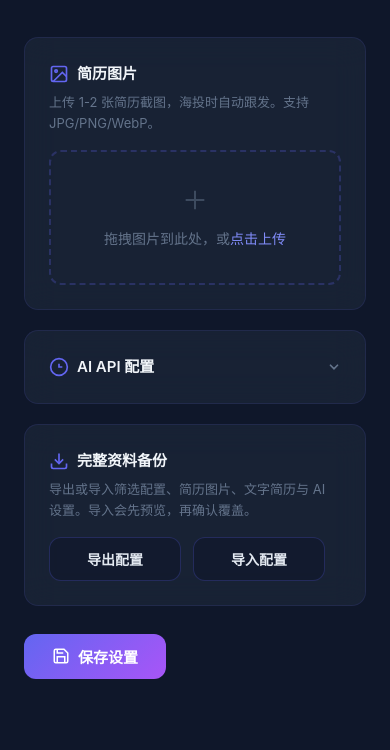
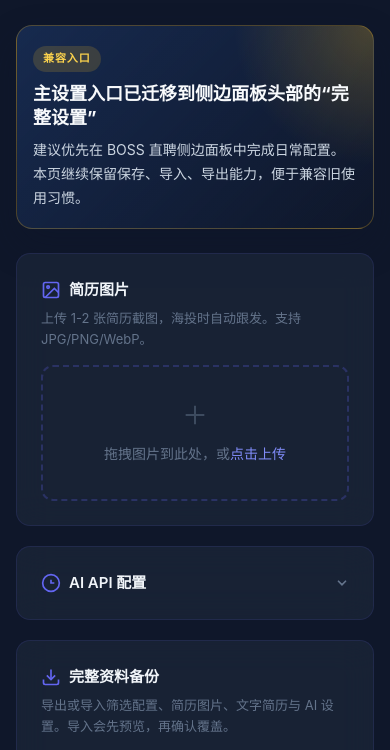
Before and after one commit to QiJi11/boss-hunter-extension, a browser extension: page src/options/options.html in a window 390 px wide. Shown: the part 114-864 px from the top of the page. Drawn offline with Linux system fonts and the light colour scheme.

Commit message:
feat: [US-004] - Demote the legacy options page to a compatibility entry

```diff
--- a/scripts/ralph/prd.json
+++ b/scripts/ralph/prd.json
@@ -382,8 +382,8 @@
         "Browser verification confirms the compatibility notice is visible and options-page changes still propagate to an open side panel via the US-003 storage listeners"
       ],
       "priority": 3,
-      "passes": false,
-      "notes": "",
+      "passes": true,
+      "notes": "Verified on 2026-06-17 in a real Edge-loaded extension session: the compatibility notice renders near the top of options, and options save/import changes still propagate into an already-open popup via the US-003 storage listeners without introducing new storage keys or contracts.",
       "subtasks": [
         {
           "id": "US-004-ST-001",
--- a/src/options/options.css
+++ b/src/options/options.css
@@ -31,6 +31,45 @@ body {
 .dot { color: #a855f7; -webkit-text-fill-color: #a855f7; }
 
 .subtitle { color: #64748b; font-size: 14px; margin-top: 4px; }
+
+.migration-banner {
+  position: relative;
+  margin-bottom: 24px;
+  padding: 20px 22px;
+  border-radius: 16px;
+  background:
+    radial-gradient(circle at top right, rgba(251, 191, 36, 0.24), transparent 34%),
+    linear-gradient(135deg, rgba(59, 130, 246, 0.18), rgba(15, 23, 42, 0.92));
+  border: 1px solid rgba(251, 191, 36, 0.26);
+  box-shadow: 0 16px 36px rgba(15, 23, 42, 0.28);
+}
+
+.migration-banner-badge {
+  display: inline-flex;
+  align-items: center;
+  margin-bottom: 10px;
+  padding: 4px 10px;
+  border-radius: 999px;
+  background: rgba(251, 191, 36, 0.16);
+  color: #fcd34d;
+  font-size: 11px;
+  font-weight: 700;
+  letter-spacing: 0.08em;
+  text-transform: uppercase;
+}
+
+.migration-banner-title {
+  font-size: 20px;
+  line-height: 1.35;
+  color: #f8fafc;
+  margin-bottom: 8px;
+}
+
+.migration-banner-text {
+  font-size: 14px;
+  line-height: 1.7;
+  color: #cbd5e1;
+}
 
 /* ── Card ── */
 .card {
@@ -484,3 +523,28 @@ body {
 ::-webkit-scrollbar-track { background: transparent; }
 ::-webkit-scrollbar-thumb { background: #334155; border-radius: 3px; }
 ::-webkit-scrollbar-thumb:hover { background: #475569; }
+
+@media (max-width: 640px) {
+  .container {
+    padding: 28px 16px 44px;
+  }
+
+  .migration-banner {
+    padding: 18px 16px;
+  }
+
+  .migration-banner-title {
+    font-size: 18px;
+  }
+
+  .backup-actions,
+  .import-preview-actions,
+  .save-bar {
+    flex-direction: column;
+    align-items: stretch;
+  }
+
+  .save-bar {
+    gap: 10px;
+  }
+}
--- a/src/options/options.html
+++ b/src/options/options.html
@@ -12,6 +12,12 @@
       <h1 class="title">自投<span class="dot">·</span>设置</h1>
       <p class="subtitle">配置 AI 接口和简历信息</p>
     </header>
+
+    <section class="migration-banner" aria-label="设置入口迁移提示">
+      <div class="migration-banner-badge">兼容入口</div>
+      <h2 class="migration-banner-title">主设置入口已迁移到侧边面板头部的“完整设置”</h2>
+      <p class="migration-banner-text">建议优先在 BOSS 直聘侧边面板中完成日常配置。本页继续保留保存、导入、导出能力，便于兼容旧使用习惯。</p>
+    </section>
 
     <!-- 简历图片 -->
     <section class="card">
```
Also changed, not shown: scripts/ralph/progress.txt (+11 -0 lines).
